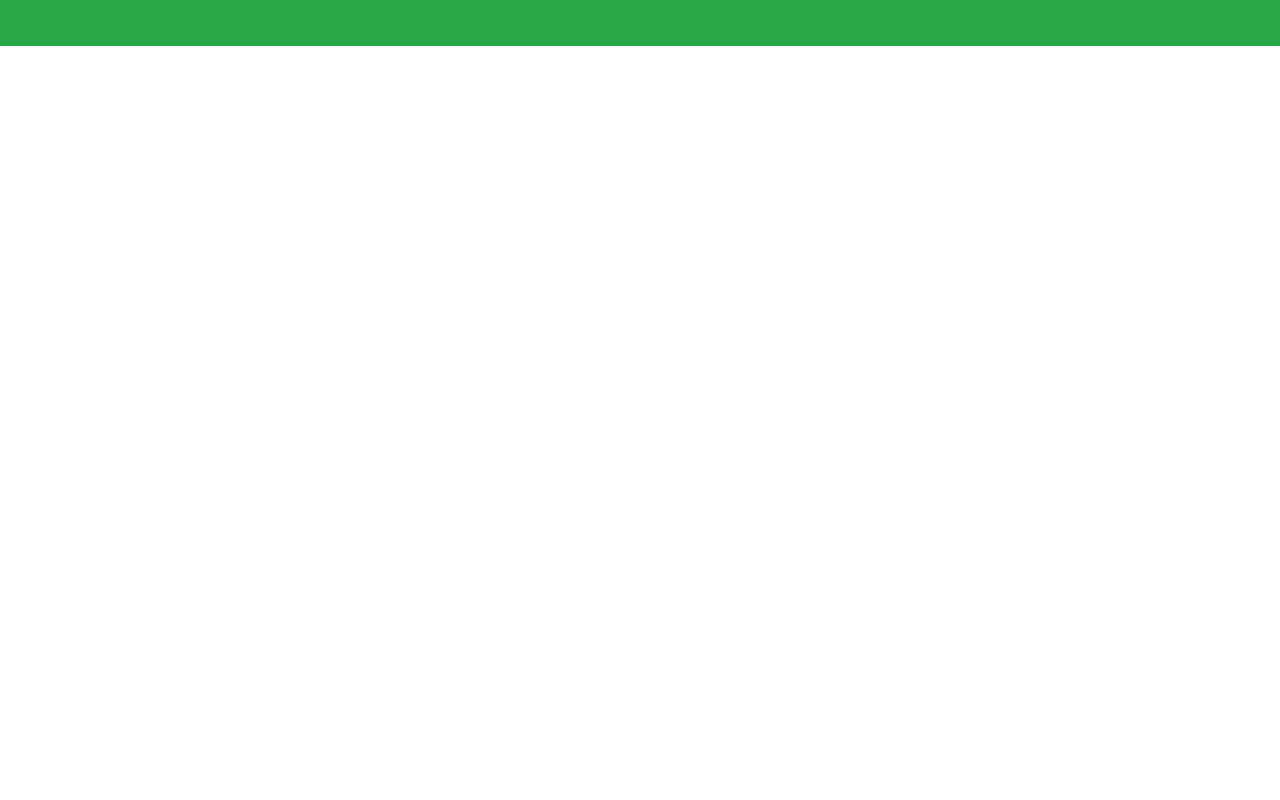
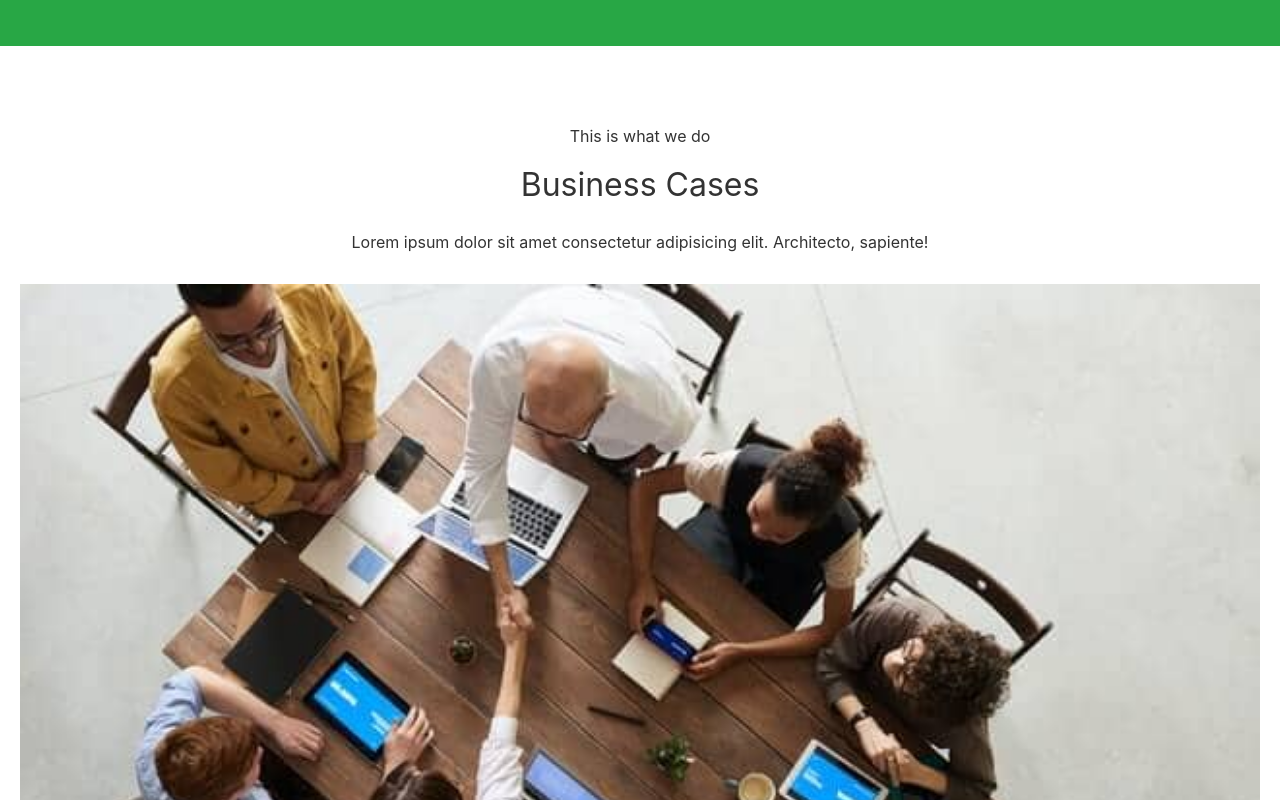
Before and after one commit to Lena-Stukalo/test-softryzen, a React (Create React App) app: page / in a window 1280 px wide. Shown: the part 1640-2440 px from the top of the page. Before the commit the page ends 1686 px from the top, so only its background shows below. Built offline with nearby package versions, Linux system fonts and the light colour scheme.

Commit message:
cases start

```diff
--- /dev/null
+++ b/src/components/cases/Cases.jsx
@@ -0,0 +1,10 @@
+import { Gallery } from "./gallery/Gallery"
+import { Content } from "./content/Content"
+import css from'./Cases.module.css'
+export function Cases(){
+    return <div className={css.container} id="cases">
+
+     <Content/>
+     <Gallery/>
+   </div>
+   }
--- /dev/null
+++ b/src/components/cases/Cases.module.css
@@ -0,0 +1,3 @@
+.container{
+    padding: 79px 20px 79px 20px;
+}
--- /dev/null
+++ b/src/components/cases/content/Content.jsx
@@ -0,0 +1,8 @@
+import css from './Content.module.css'
+export function Content(){
+    return <div className={css.container}>
+        <p className={css.preTitle}>This is what we do</p>
+    <h2 className={css.title}>Business Cases</h2>
+    <p className={css.text}>Lorem ipsum dolor sit amet consectetur adipisicing elit. Architecto, sapiente!</p>
+   </div>
+   }
--- /dev/null
+++ b/src/components/cases/content/Content.module.css
@@ -0,0 +1,26 @@
+.container{
+    background-color:  #FFFFFF;
+    color: #333333;
+    display: flex;
+      flex-direction: column;
+      align-items: center;
+      padding-bottom: 31px;
+}
+.preTitle{
+    font-size: 16px;
+    line-height: 22px;
+margin-bottom: 16px;
+}
+.title{
+    font-size: 32px;
+line-height: 44px;
+
+margin-bottom: 24px;
+font-weight: 400;
+
+}
+.text{
+    font-size: 16px;
+line-height: 22px;
+text-align: center;
+}
--- /dev/null
+++ b/src/components/cases/gallery/Gallery.jsx
@@ -0,0 +1,16 @@
+import css from './Gallery.module.css'
+import case1 from '../../../images/cases/cases1.jpg'
+import case2 from '../../../images/cases/cases2.jpg'
+import case3 from '../../../images/cases/cases3.jpg'
+import case4 from '../../../images/cases/cases4.jpg'
+import case5 from '../../../images/cases/cases5.jpg'
+import case6 from '../../../images/cases/cases6.jpg'
+
+export function Gallery(){
+    const cases=[case1,case2,case3,case4,case5,case6];
+    return <ul>
+                {cases.map(item=>{
+                    return <li className={css.item}><img src={item} alt="case"  className={css.img}/></li>
+                })}
+    </ul>
+   }
--- /dev/null
+++ b/src/components/cases/gallery/Gallery.module.css
@@ -0,0 +1,6 @@
+.img{
+    width:100%;
+}
+.item:not(:last-child){
+    margin-bottom: 8px;
+}
--- a/src/components/layout/LayOut.jsx
+++ b/src/components/layout/LayOut.jsx
@@ -1,10 +1,12 @@
 import { Header } from "components/header/Header"
 import { Hero } from "components/hero/Hero"
 import { About } from "components/about/About"
+import { Cases } from "components/cases/Cases"
 export function LayOut(){
     return <div className="">
      <Header/>
      <Hero/>
      <About/>
-   </div>
+     <Cases/>
+    </div>
    }
```
